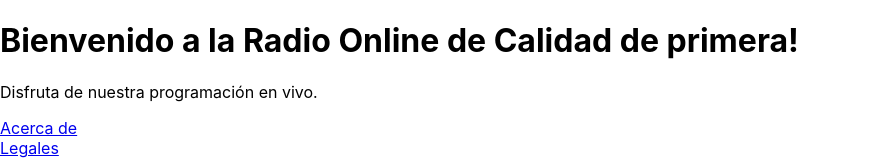
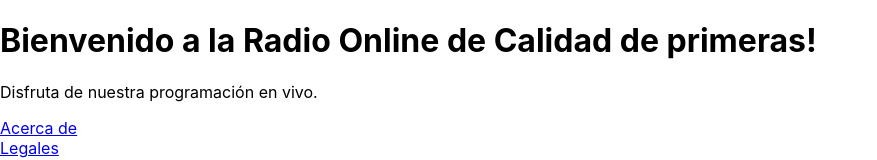
Before and after one commit to nicozica/blurfm-infinity, a React (Create React App) app: page / in a window 1280 px wide. Shown: the top 160 px of the page, without its empty margins (0-877 px from the left). Built offline with nearby package versions, Linux system fonts and the light colour scheme.

Commit message:
New fix two

```diff
--- a/src/components/Home.js
+++ b/src/components/Home.js
@@ -4,7 +4,7 @@ import { Link } from 'react-router-dom';
 const Home = () => {
    return (
       <div>
-         <h1>Bienvenido a la Radio Online de Calidad de primera!</h1>
+         <h1>Bienvenido a la Radio Online de Calidad de primeras!</h1>
          <p>Disfruta de nuestra programación en vivo.</p>
 
          <Link to="/about">Acerca de</Link>
```
Also changed, not shown: 15 other files (tests, documents, lock files or other folders).
